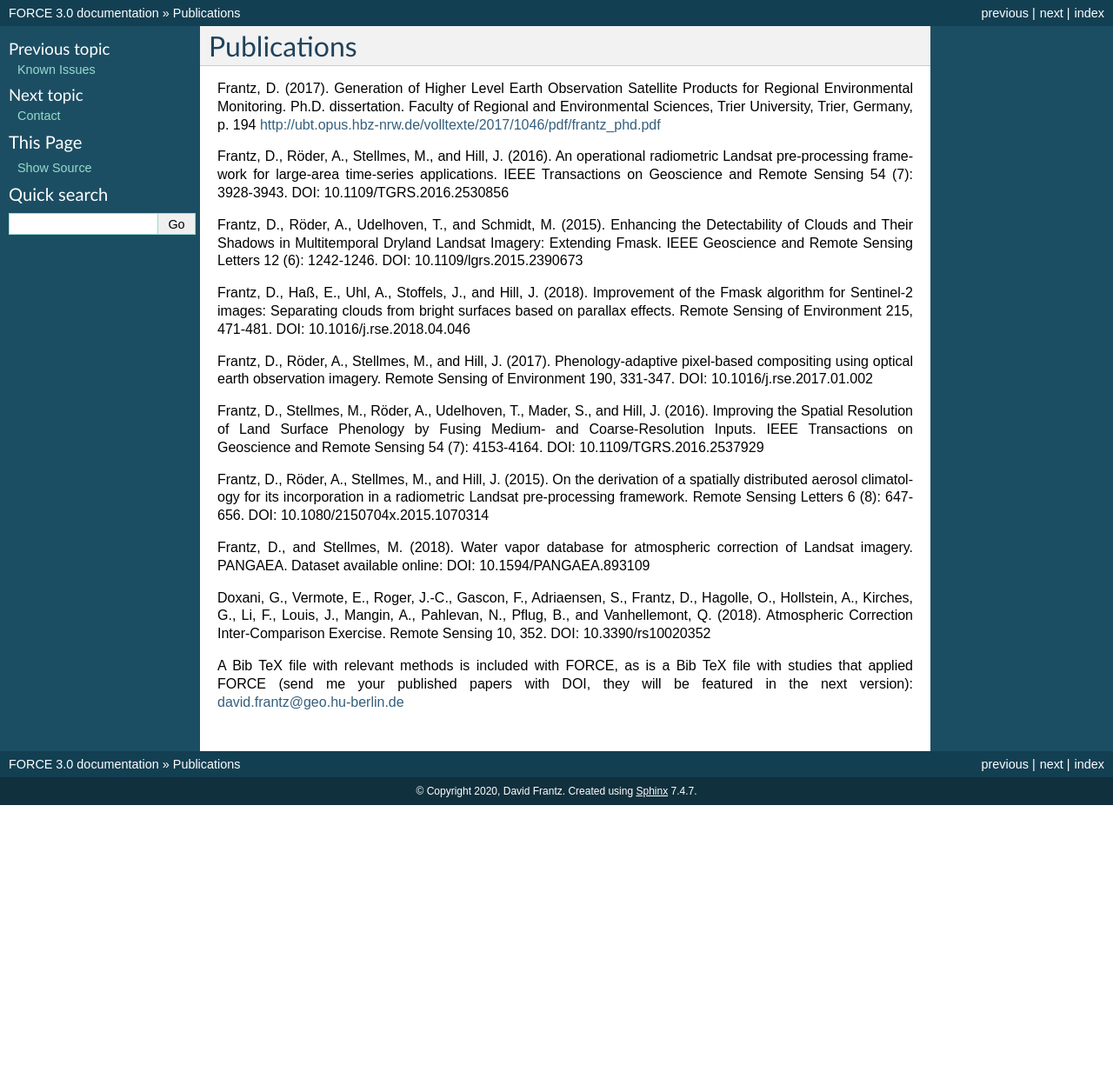
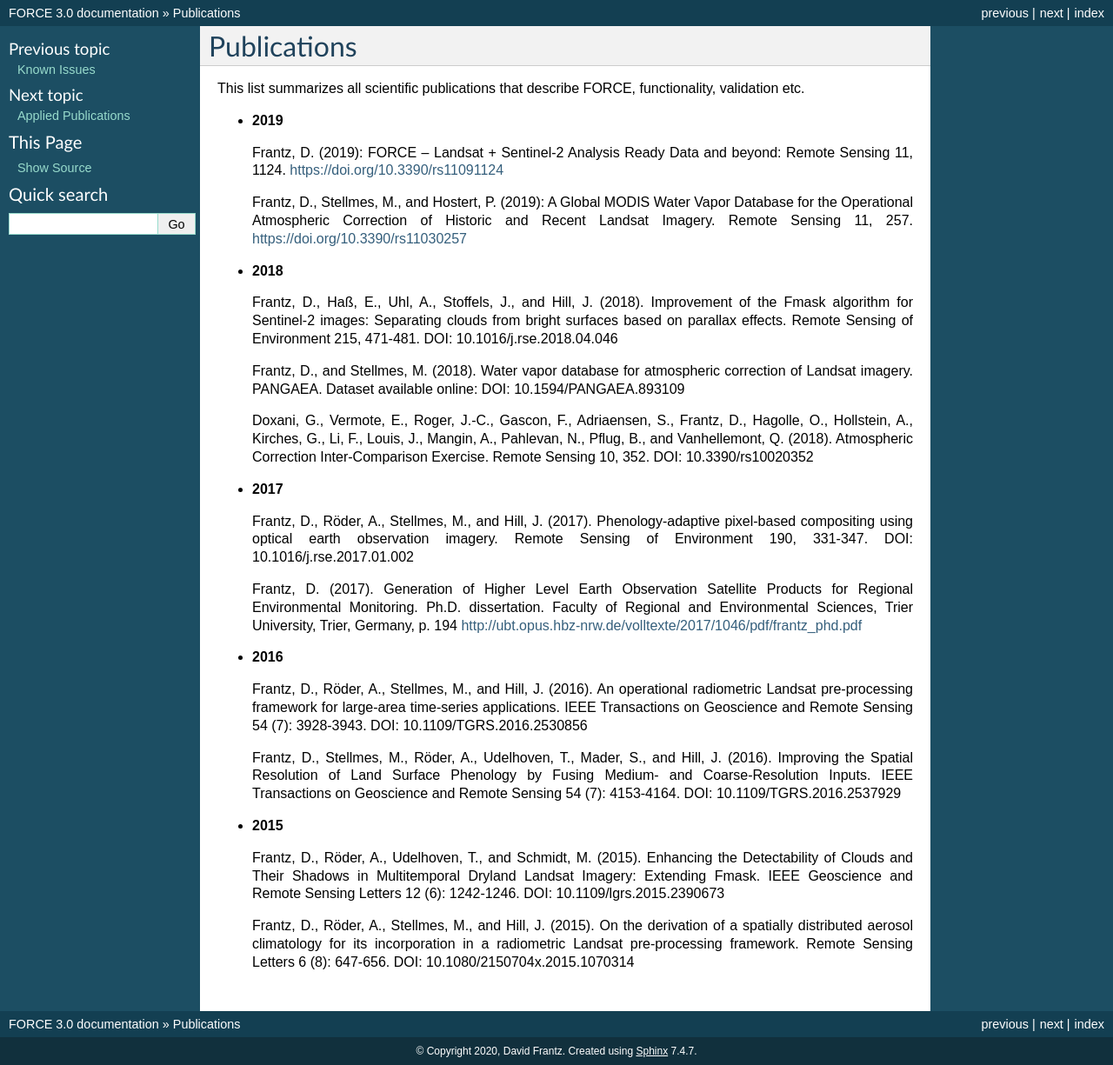
Before and after one commit to davidfrantz/force, a Sphinx documentation site: the page built from docs/source/refs.rst, in a window 1280 px wide. Shown: the whole page at 87% size. Built offline with Sphinx 7.4.7, drawn with Linux system fonts in a browser that asks for light colours; before the commit the page ends 926 px from its top, so only the background shows below that.

Commit message:
adding docs

```diff
--- a/docs/source/components/higher-level/ml/param.rst
+++ b/docs/source/components/higher-level/ml/param.rst
@@ -157,7 +157,7 @@
     The convergence is tested for each pixel, i.e. each pixel is predicted with as many models as necessary to obtain a stable solution.
 
     | *Type:* Float. Valid range: [0,...
-    | ``ML_CONVERGENCE = SVR``
+    | ``ML_CONVERGENCE = 0``
 
   * This parameter is a scaling factor to scale the prediction to fit into a 16bit signed integer.
     This parameter should be set in dependence on the scale used for training the model.
@@ -169,7 +169,7 @@
     The basename will be appended by Module ID, product ID, and the file extension.
 
     | *Type:* Character.
-    | ``ML_BASE = TEXTURE``
+    | ``ML_BASE = PREDICTION``
 
   * Output the Machine Learning Prediction?
 
--- a/docs/source/refs.rst
+++ b/docs/source/refs.rst
@@ -3,36 +3,53 @@
 Publications
 ============
 
-Frantz, D. (2017). Generation of Higher Level Earth Observation Satellite Products for Regional Environmental Monitoring. Ph.D. dissertation. Faculty of Regional and Environmental Sciences, Trier University, Trier, Germany, p. 194
-http://ubt.opus.hbz-nrw.de/volltexte/2017/1046/pdf/frantz_phd.pdf
-
-Frantz, D., Röder, A., Stellmes, M., and Hill, J. (2016). An operational radiometric Landsat pre-processing framework for large-area time-series applications. IEEE Transactions on Geoscience and Remote Sensing 54 (7): 3928-3943.
-DOI: 10.1109/TGRS.2016.2530856
-
-Frantz, D., Röder, A., Udelhoven, T., and Schmidt, M. (2015). Enhancing the Detectability of Clouds and Their Shadows in Multitemporal Dryland Landsat Imagery: Extending Fmask. IEEE Geoscience and Remote Sensing Letters 12 (6): 1242-1246.
-DOI: 10.1109/lgrs.2015.2390673
-
-Frantz, D., Haß, E., Uhl, A., Stoffels, J., and Hill, J. (2018). Improvement of the Fmask algorithm for Sentinel-2 images: Separating clouds from bright surfaces based on parallax effects. Remote Sensing of Environment 215, 471-481.
-DOI: 10.1016/j.rse.2018.04.046
-
-Frantz, D., Röder, A., Stellmes, M., and Hill, J. (2017). Phenology-adaptive pixel-based compositing using optical earth observation imagery. Remote Sensing of Environment 190, 331-347.
-DOI: 10.1016/j.rse.2017.01.002
-
-Frantz, D., Stellmes, M., Röder, A., Udelhoven, T., Mader, S., and Hill, J. (2016). Improving the Spatial Resolution of Land Surface Phenology by Fusing Medium- and Coarse-Resolution Inputs. IEEE Transactions on Geoscience and Remote Sensing 54 (7): 4153-4164.
-DOI: 10.1109/TGRS.2016.2537929
-
-Frantz, D., Röder, A., Stellmes, M., and Hill, J. (2015). On the derivation of a spatially distributed aerosol climatology for its incorporation in a radiometric Landsat pre-processing framework. Remote Sensing Letters 6 (8): 647-656.
-DOI: 10.1080/2150704x.2015.1070314
-
-Frantz, D., and Stellmes, M. (2018). Water vapor database for atmospheric correction of Landsat imagery.
-PANGAEA. Dataset available online:
-DOI: 10.1594/PANGAEA.893109
-
-Doxani, G., Vermote, E., Roger, J.-C., Gascon, F., Adriaensen, S., Frantz, D., Hagolle, O., Hollstein, A., Kirches, G., Li, F., Louis, J., Mangin, A., Pahlevan, N., Pflug, B., and Vanhellemont, Q. (2018). Atmospheric Correction Inter-Comparison Exercise. Remote Sensing 10, 352.
-DOI: 10.3390/rs10020352
+This list summarizes all scientific publications that describe FORCE, functionality, validation etc.
 
 
-A Bib TeX file with relevant methods is included with FORCE,
-as is a Bib TeX file with studies that applied FORCE
-(send me your published papers with DOI, they will be featured in the next version):
-david.frantz@geo.hu-berlin.de
+* **2019**
+
+  Frantz, D. (2019): FORCE – Landsat + Sentinel-2 Analysis Ready Data and beyond: Remote Sensing 11, 1124.
+  https://doi.org/10.3390/rs11091124
+
+  Frantz, D., Stellmes, M., and Hostert, P. (2019): A Global MODIS Water Vapor Database for the Operational Atmospheric Correction of Historic and Recent Landsat Imagery. Remote Sensing 11, 257.
+  https://doi.org/10.3390/rs11030257
+
+
+* **2018**
+
+  Frantz, D., Haß, E., Uhl, A., Stoffels, J., and Hill, J. (2018). Improvement of the Fmask algorithm for Sentinel-2 images: Separating clouds from bright surfaces based on parallax effects. Remote Sensing of Environment 215, 471-481.
+  DOI: 10.1016/j.rse.2018.04.046
+
+  Frantz, D., and Stellmes, M. (2018). Water vapor database for atmospheric correction of Landsat imagery.
+  PANGAEA. Dataset available online:
+  DOI: 10.1594/PANGAEA.893109
+
+  Doxani, G., Vermote, E., Roger, J.-C., Gascon, F., Adriaensen, S., Frantz, D., Hagolle, O., Hollstein, A., Kirches, G., Li, F., Louis, J., Mangin, A., Pahlevan, N., Pflug, B., and Vanhellemont, Q. (2018). Atmospheric Correction Inter-Comparison Exercise. Remote Sensing 10, 352.
+  DOI: 10.3390/rs10020352
+
+
+* **2017**
+
+  Frantz, D., Röder, A., Stellmes, M., and Hill, J. (2017). Phenology-adaptive pixel-based compositing using optical earth observation imagery. Remote Sensing of Environment 190, 331-347.
+  DOI: 10.1016/j.rse.2017.01.002
+
+  Frantz, D. (2017). Generation of Higher Level Earth Observation Satellite Products for Regional Environmental Monitoring. Ph.D. dissertation. Faculty of Regional and Environmental Sciences, Trier University, Trier, Germany, p. 194
+  http://ubt.opus.hbz-nrw.de/volltexte/2017/1046/pdf/frantz_phd.pdf
+
+
+* **2016**
+
+  Frantz, D., Röder, A., Stellmes, M., and Hill, J. (2016). An operational radiometric Landsat pre-processing framework for large-area time-series applications. IEEE Transactions on Geoscience and Remote Sensing 54 (7): 3928-3943.
+  DOI: 10.1109/TGRS.2016.2530856
+
+  Frantz, D., Stellmes, M., Röder, A., Udelhoven, T., Mader, S., and Hill, J. (2016). Improving the Spatial Resolution of Land Surface Phenology by Fusing Medium- and Coarse-Resolution Inputs. IEEE Transactions on Geoscience and Remote Sensing 54 (7): 4153-4164.
+  DOI: 10.1109/TGRS.2016.2537929
+
+
+* **2015**
+
+  Frantz, D., Röder, A., Udelhoven, T., and Schmidt, M. (2015). Enhancing the Detectability of Clouds and Their Shadows in Multitemporal Dryland Landsat Imagery: Extending Fmask. IEEE Geoscience and Remote Sensing Letters 12 (6): 1242-1246.
+  DOI: 10.1109/lgrs.2015.2390673
+
+  Frantz, D., Röder, A., Stellmes, M., and Hill, J. (2015). On the derivation of a spatially distributed aerosol climatology for its incorporation in a radiometric Landsat pre-processing framework. Remote Sensing Letters 6 (8): 647-656.
+  DOI: 10.1080/2150704x.2015.1070314
```
Also changed, not shown: docs/source/index.rst (+13 -0 lines), docs/source/refs-applied.rst (added, +66 -0 lines).
